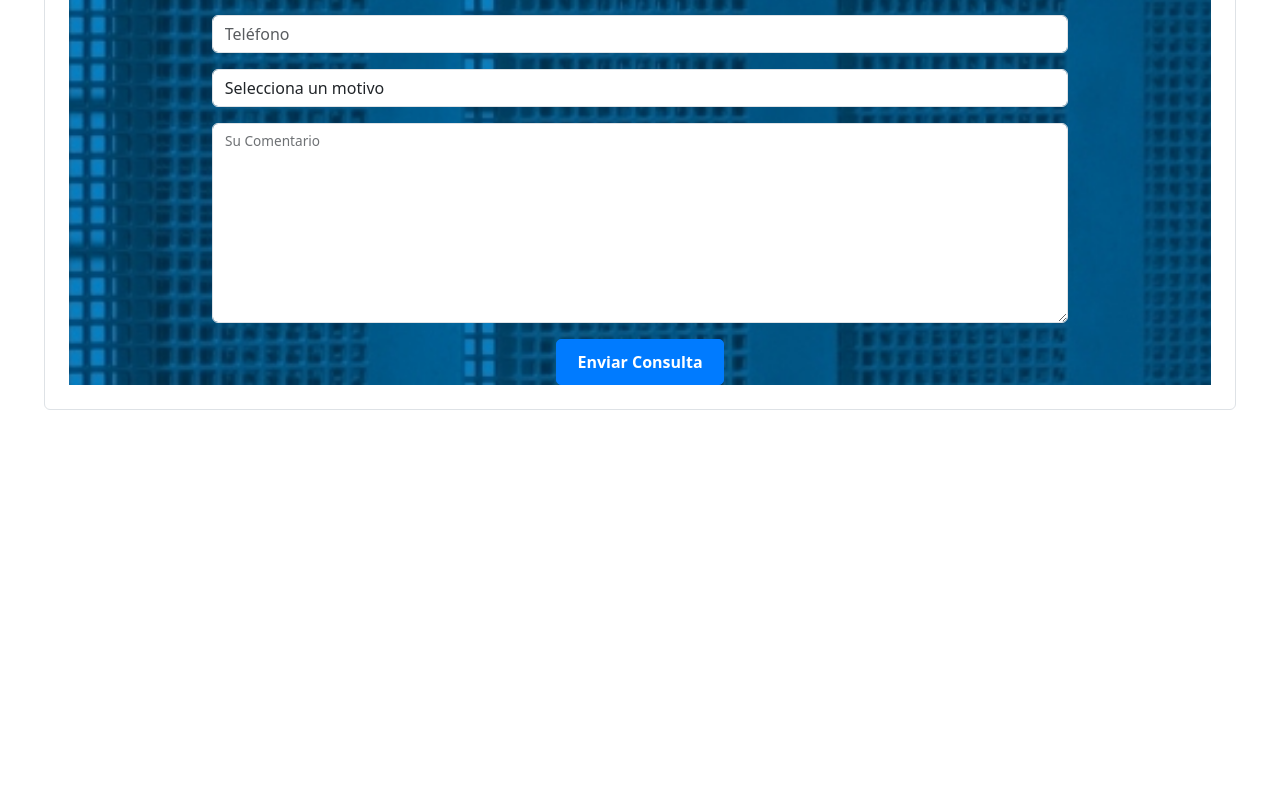
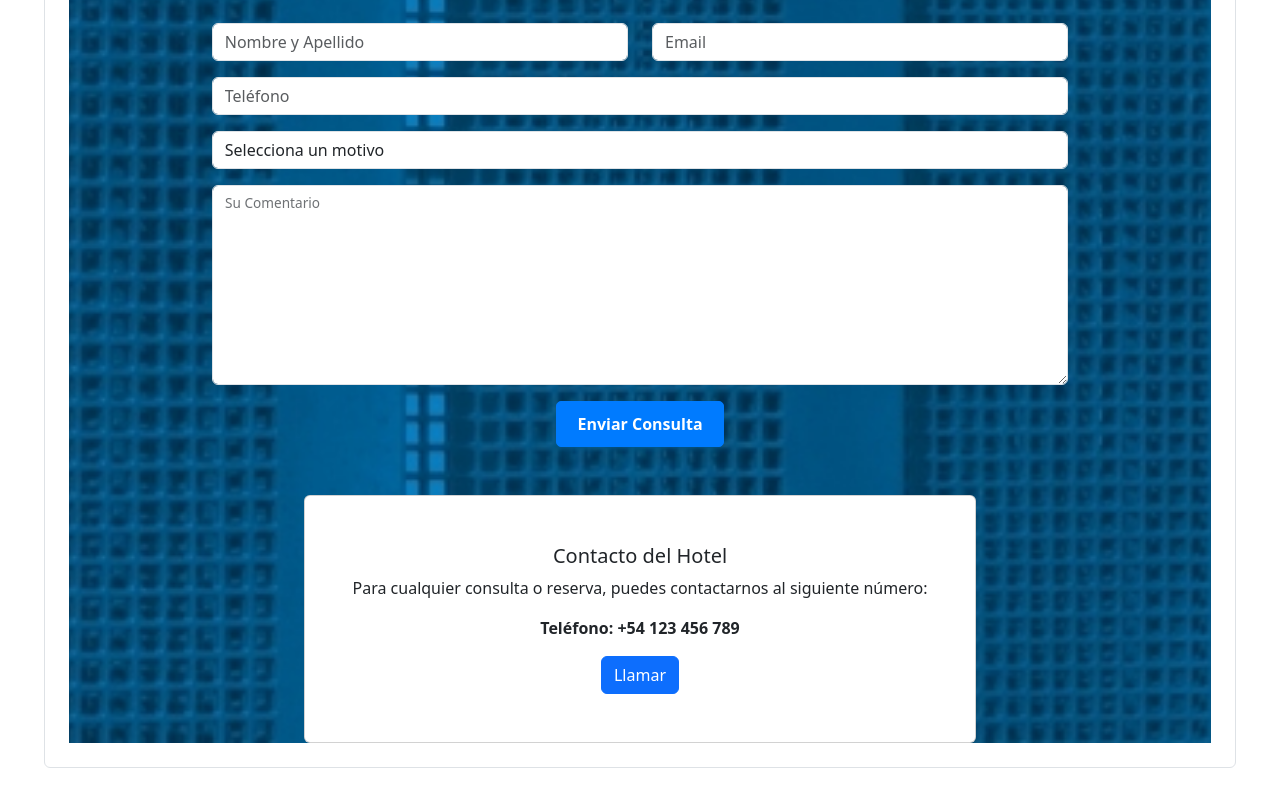
Before and after one commit to LFALVAREZ84/Frontend-SGH, a React (Vite) app: page /ContactoClientes in a window 1280 px wide. Shown: the part 738-1538 px from the top of the page. Before the commit the page ends 1180 px from the top, so only its background shows below. Built offline with nearby package versions, Linux system fonts and the light colour scheme.

Commit message:
agregue tarjeta de contactp

```diff
--- a/src/Componentes/ContactoClientes/ContactoClientes.jsx
+++ b/src/Componentes/ContactoClientes/ContactoClientes.jsx
@@ -1,11 +1,12 @@
 import React from 'react';
-import { Form, FloatingLabel, Col, Row, Button } from 'react-bootstrap';
+import { Form, FloatingLabel, Col, Row, Button ,Card} from 'react-bootstrap';
 import './ContactoClientes.css'
 import MapaTucuman from '../Mapa/Mapa'
 
 const ContactoClientes = () => {
   return (
     <div className='form-container d-flex flex-column align-items-center'>
+      <h2 className='mb-4 text-white'>Aquí estamos!</h2>
       <MapaTucuman />
 
       <div className='logo-container text-center'>
@@ -55,7 +56,18 @@ const ContactoClientes = () => {
           </Button>
         </div>
       </Form>
+      <Card className="text-center mt-5">
+        <Card.Body>
+          <Card.Title>Contacto del Hotel</Card.Title>
+          <Card.Text>
+            Para cualquier consulta o reserva, puedes contactarnos al siguiente número:
+          </Card.Text>
+          <Card.Text className="fw-bold">Teléfono: +54 123 456 789</Card.Text>
+          <Button variant="primary">Llamar</Button>
+        </Card.Body>
+      </Card>
     </div>
+
   );
 };
 
```
